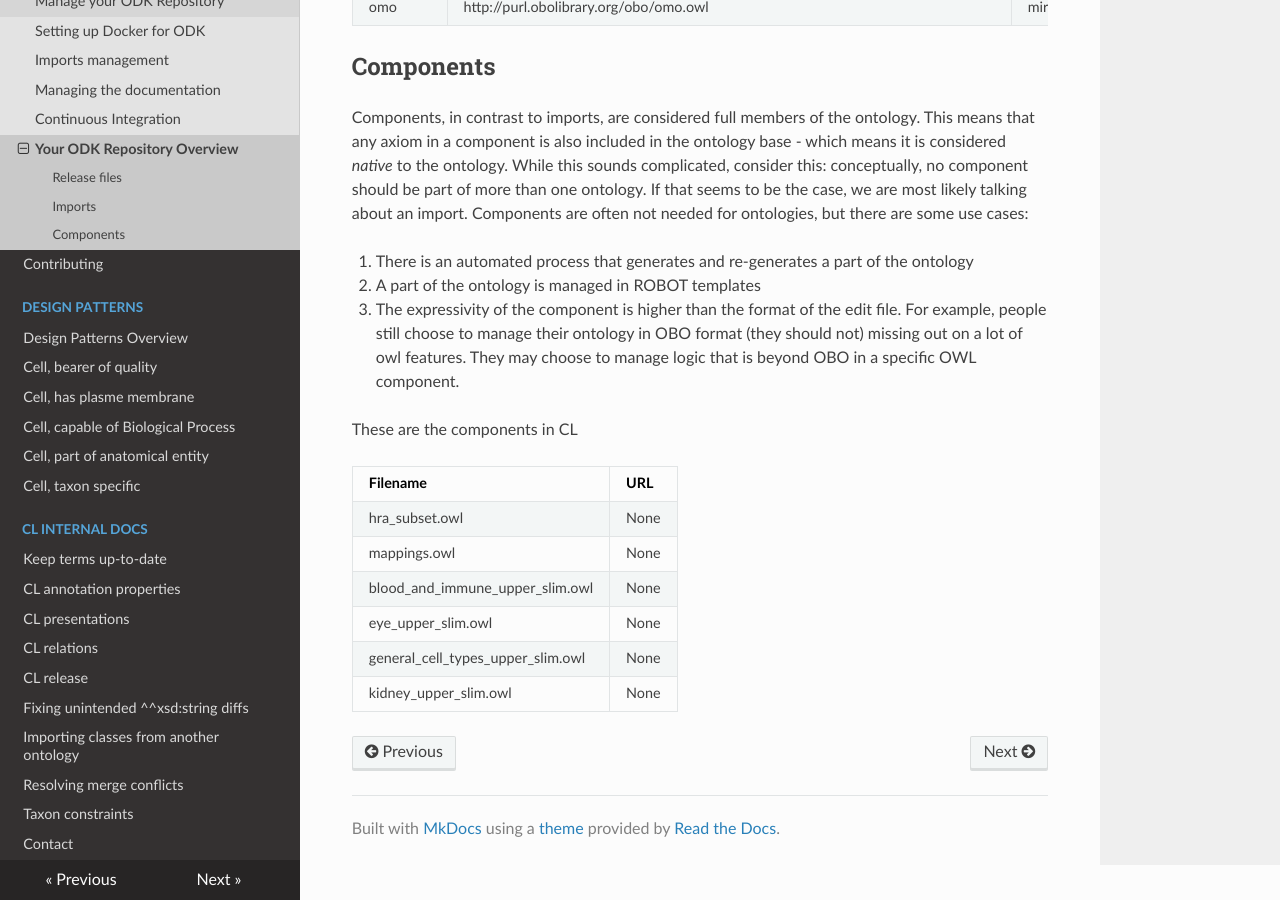
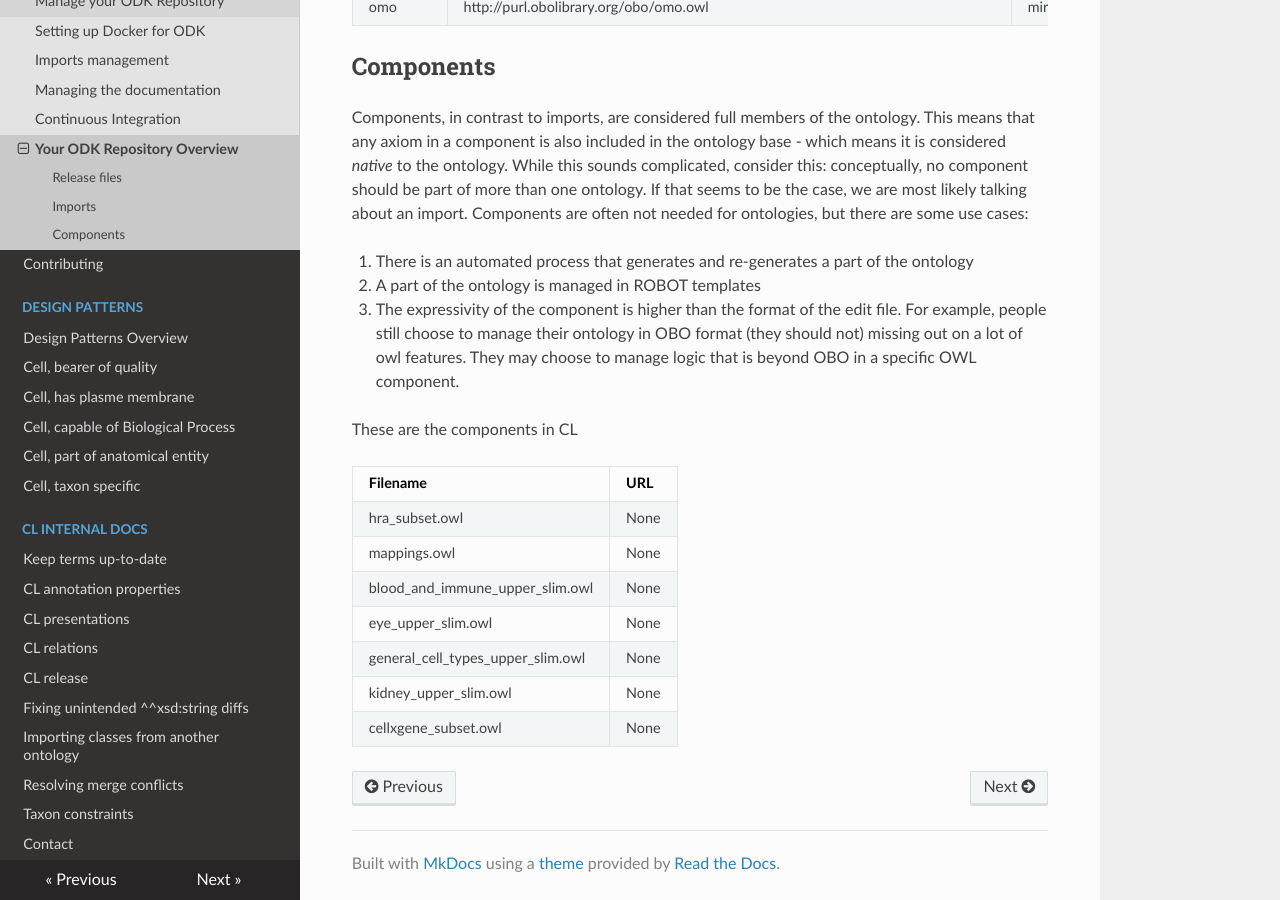
Before and after one commit to obophenotype/cell-ontology, an MkDocs documentation site: the page built from docs/odk-workflows/RepositoryFileStructure.md, in a window 1280 px wide and 900 px high, scrolled down 911 px. Built offline with MkDocs 1.6.1, drawn with Linux system fonts in a browser that asks for light colours; nearby versions of some CDN libraries.

Commit message:
CellXGene cited cells subset added

```diff
--- a/docs/odk-workflows/RepositoryFileStructure.md
+++ b/docs/odk-workflows/RepositoryFileStructure.md
@@ -41,3 +41,4 @@ These are the components in CL
 | eye_upper_slim.owl | None |
 | general_cell_types_upper_slim.owl | None |
 | kidney_upper_slim.owl | None |
+| cellxgene_subset.owl | None |
--- a/src/ontology/cl-odk.yaml
+++ b/src/ontology/cl-odk.yaml
@@ -114,3 +114,7 @@ components:
       use_template: True
       templates:
         - kidney_upper_slim.csv
+    - filename: cellxgene_subset.owl
+      use_template: True
+      templates:
+        - cellxgene_subset.tsv
```
Also changed, not shown: 5 other files.
